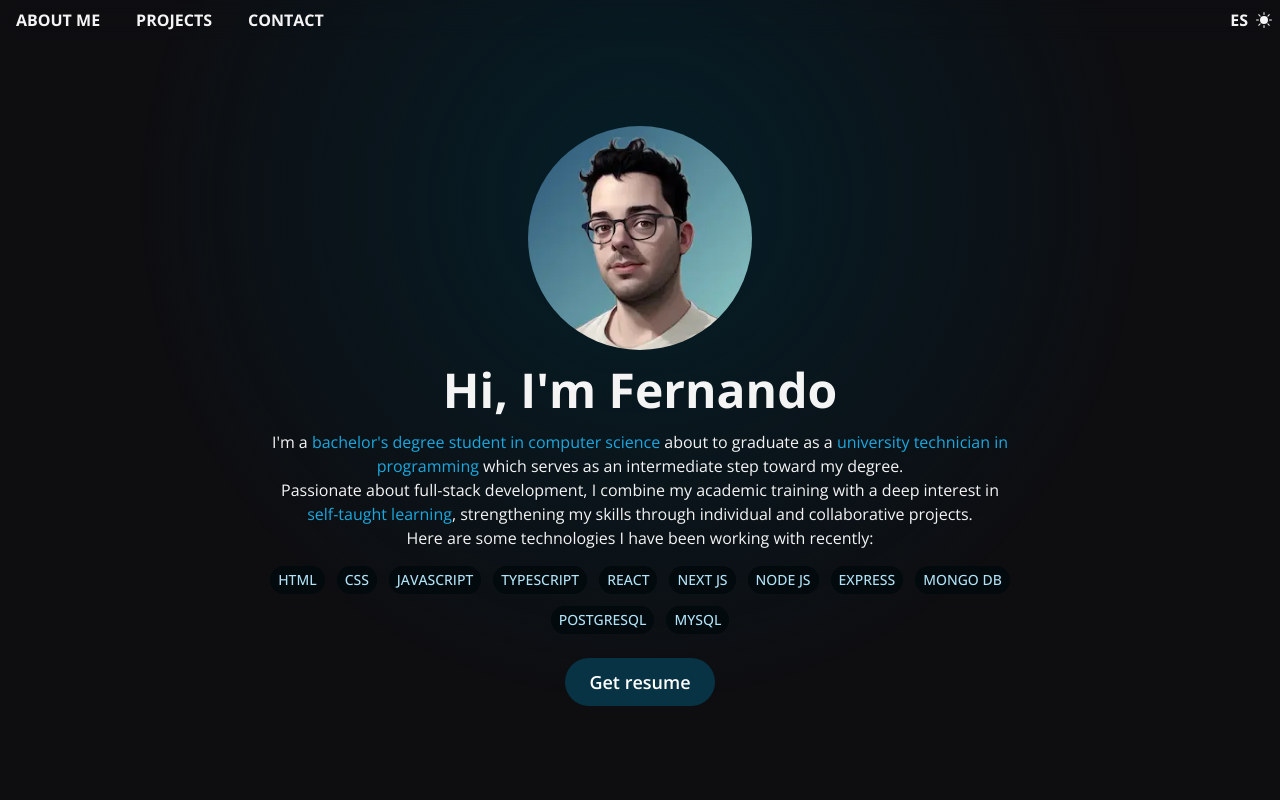
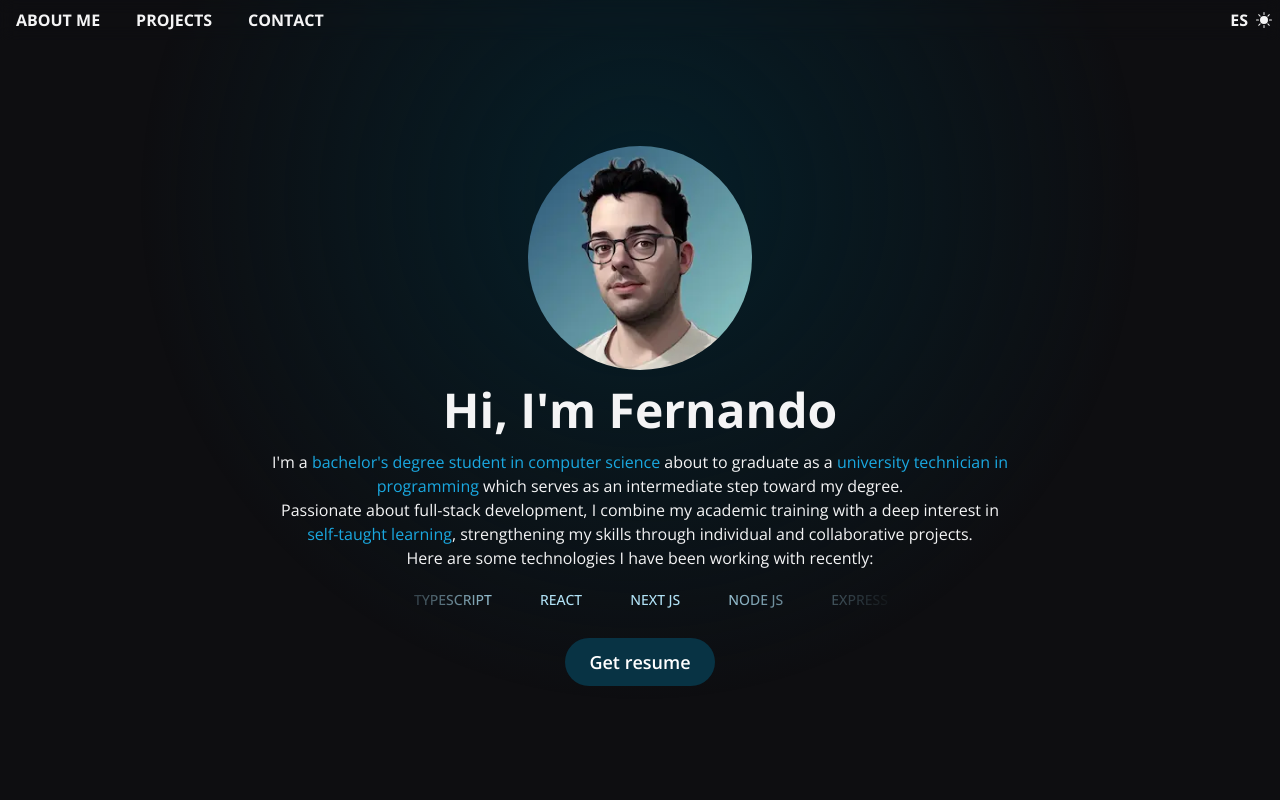
Before and after one commit to fernandobouchet/fernandobouchet.github.io, a Next.js app: page / in a window 1280 px wide. Shown: the top 800 px of the page. Built offline with nearby package versions, Linux system fonts and the light colour scheme.

Commit message:
feat: add 'infinite scroll' animation to 'about' badges

```diff
--- a/components/about/aboutBadgesWrapper.tsx
+++ b/components/about/aboutBadgesWrapper.tsx
@@ -16,10 +16,24 @@ const Technologies = [
 
 const AboutBadgesWrapper = () => {
   return (
-    <div className="w-full flex flex-wrap justify-center gap-1 md:gap-3 py-2 md:py-4">
-      {Technologies.map((item) => (
-        <Badge key={item.id} text={item.title} />
-      ))}
+    <div className="max-w-xs md:max-w-md lg:max-w-lg inline-flex flex-nowrap overflow-hidden [mask-image:_linear-gradient(to_right,transparent_0,_black_128px,_black_calc(100%-200px),transparent_100%)] py-4">
+      <ul className="flex items-center justify-center md:justify-start animate-infinite-scroll">
+        {Technologies.map((item) => (
+          <li className="mx-4" key={item.id}>
+            <Badge key={item.id} text={item.title} className="bg-transparent" />
+          </li>
+        ))}
+      </ul>
+      <ul
+        className="flex items-center justify-center md:justify-start animate-infinite-scroll"
+        aria-hidden="true"
+      >
+        {Technologies.map((item) => (
+          <li className="mx-4" key={item.id}>
+            <Badge key={item.id} text={item.title} className="bg-transparent" />
+          </li>
+        ))}
+      </ul>
     </div>
   );
 };
--- a/tailwind.config.ts
+++ b/tailwind.config.ts
@@ -35,6 +35,7 @@ const config: Config = {
     },
     animation: {
       "zoom-in": "zoom-in 0.6s ease-out",
+      "infinite-scroll": "infinite-scroll 25s linear infinite",
     },
     "zoom-in": {
       "0%": {
@@ -46,6 +47,12 @@ const config: Config = {
         transform: "scale(1)",
       },
     },
+    keyframes: {
+      "infinite-scroll": {
+        from: { transform: "translateX(0)" },
+        to: { transform: "translateX(-100%)" },
+      },
+    },
   },
   plugins: [],
 };
```
